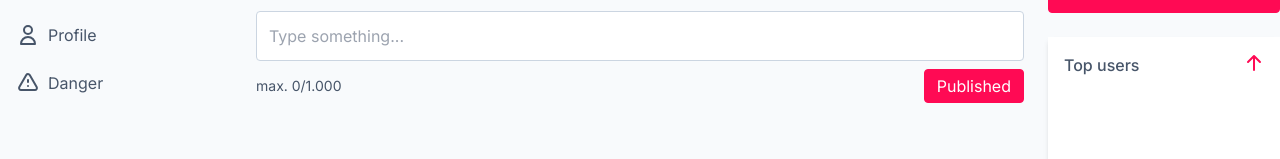
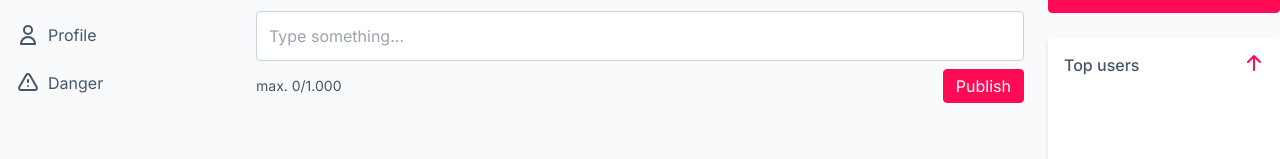
Before and after one commit to joaovitorcode/original, a Next.js app: page /topic/new in a window 1280 px wide. Shown: the part 125-284 px from the top of the page. Built offline with nearby package versions, Linux system fonts and the light colour scheme; no server answers.

Commit message:
feat: added topic creation functionality

```diff
--- a/src/components/Write.tsx
+++ b/src/components/Write.tsx
@@ -1,7 +1,9 @@
-import { useState } from 'react'
+import { useState, Dispatch, SetStateAction } from 'react'
 
 interface CommentProps {
   styleProps?: boolean
+  setValue: Dispatch<SetStateAction<string>>
+  setPublish: Dispatch<SetStateAction<boolean>>
 }
 
 export function Write(props: CommentProps) {
@@ -14,6 +16,7 @@ export function Write(props: CommentProps) {
       }`}
     >
       <input
+        onChange={event => props.setValue(event.target.value)}
         type="text"
         placeholder="Type something..."
         className="border border-slate-300 dark:border-slate-600 p-3 rounded dark:bg-slate-800 dark:text-white"
@@ -22,8 +25,11 @@ export function Write(props: CommentProps) {
         <span className="text-slate-600 dark:text-slate-300 text-sm">
           max. 0/1.000
         </span>
-        <button className="py-1 px-3 bg-brand hover:bg-white dark:hover:bg-slate-900 text-white hover:text-brand border border-brand rounded transition-colors">
-          Published
+        <button
+          onClick={() => props.setPublish(true)}
+          className="py-1 px-3 bg-brand hover:bg-white dark:hover:bg-slate-900 text-white hover:text-brand border border-brand rounded transition-colors"
+        >
+          Publish
         </button>
       </div>
     </div>
--- /dev/null
+++ b/src/pages/api/addTopic.ts
@@ -0,0 +1,40 @@
+import { NextApiRequest, NextApiResponse } from 'next'
+import { MongoClient, Db } from 'mongodb'
+
+let cachedDb: Db
+
+async function connectToDatabase(uri: string) {
+  if (cachedDb) {
+    return cachedDb
+  }
+
+  const client = await MongoClient.connect(uri)
+
+  const db = client.db(process.env.MONGODB_NAME!)
+
+  cachedDb = db
+
+  return db
+}
+
+export default async function handler(
+  req: NextApiRequest,
+  res: NextApiResponse
+) {
+  const { author, title, body, createdAt, upvotes, downvotes } = req.body
+
+  const db = await connectToDatabase(process.env.MONGODB_URI!)
+
+  const topics = db.collection('topics')
+
+  await topics.insertOne({
+    author,
+    title,
+    body,
+    createdAt,
+    upvotes,
+    downvotes,
+  })
+
+  return res.status(201).json({ message: 'All Right' })
+}
--- a/src/pages/topic/new.tsx
+++ b/src/pages/topic/new.tsx
@@ -1,11 +1,37 @@
 import type { NextPage } from 'next'
+import { useEffect, useState } from 'react'
 import Head from 'next/head'
 import { Header } from '../../components/Header'
 import { Nav } from '../../components/Nav'
 import { Write } from '../../components/Write'
 import { Aside } from '../../components/Aside'
+import axios from 'axios'
+import { useAuth } from '../../hooks/useAuth'
 
 const NewTopicPage: NextPage = () => {
+  const [value, setValue] = useState('')
+  const [publish, setPublish] = useState(false)
+  const { currentUser } = useAuth()
+
+  useEffect(() => {
+    async function handleSubmit() {
+      await axios.post('/api/addTopic', {
+        author: {
+          id: currentUser?.uid,
+          displayName: currentUser?.displayName,
+          photoURL: currentUser?.photoURL,
+        },
+        title: '',
+        body: value,
+        createdAt: new Date(),
+        upvotes: 0,
+        downvotes: 0,
+      })
+    }
+
+    if (publish) handleSubmit()
+  }, [publish])
+
   return (
     <div>
       <Head>
@@ -20,7 +46,7 @@ const NewTopicPage: NextPage = () => {
             <span className="text-slate-800 dark:text-white font-medium uppercase mx-2 sm:mx-0">
               Write a Topic
             </span>
-            <Write />
+            <Write setValue={setValue} setPublish={setPublish} />
           </main>
           <Aside />
         </div>
```
